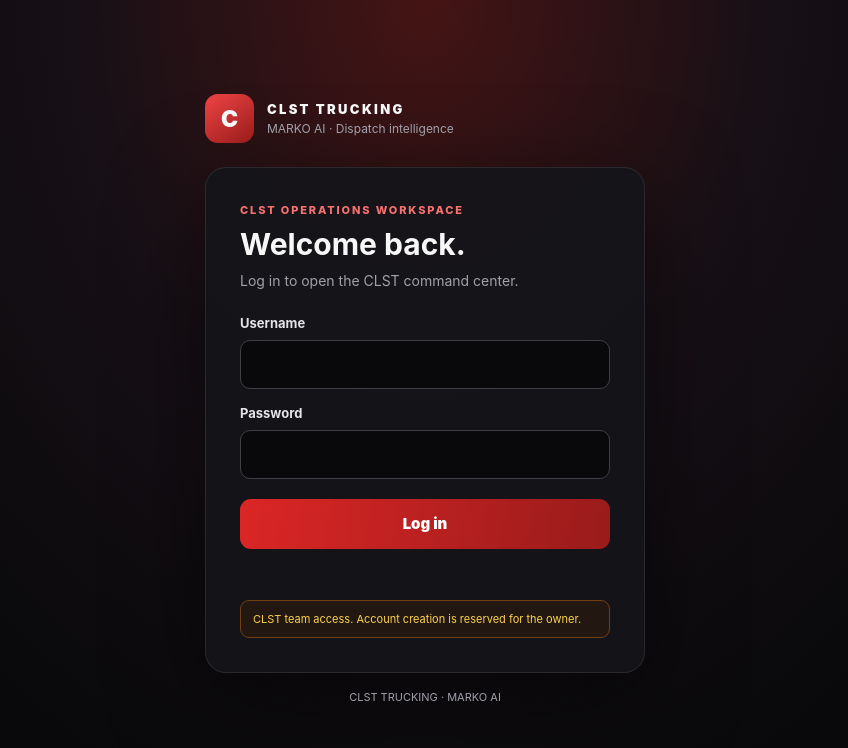
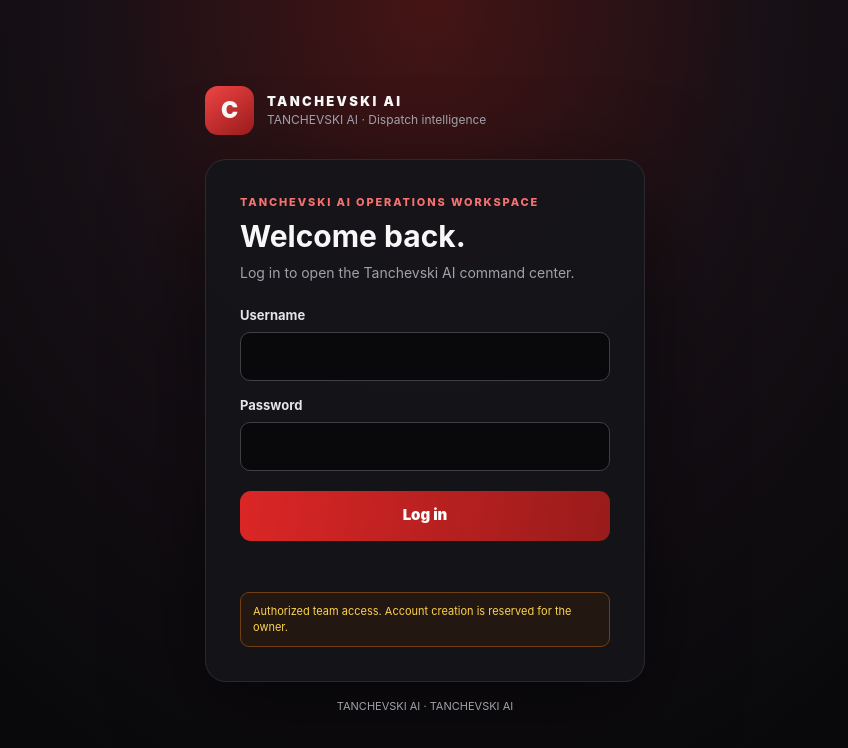
Before and after one commit to clsttruckingllc-web/clst-trucking, a plain HTML site: page login.html in a window 1280 px wide. Shown: the whole page, without its empty margins (215-1063 px from the left). Drawn offline with Linux system fonts and the light colour scheme.

Commit message:
Rebrand login page to Tanchevski AI

```diff
--- a/login.html
+++ b/login.html
@@ -3,7 +3,7 @@
 <head>
 <meta charset="utf-8"><meta name="viewport" content="width=device-width,initial-scale=1">
 <meta name="theme-color" content="#0b0b0d">
-<title>CLST TRUCKING · MARKO AI Login</title>
+<title>TANCHEVSKI AI Login</title>
 <style>
 :root{color-scheme:dark;--bg:#09090b;--panel:#151519;--line:#303039;--text:#f7f7f8;--muted:#a1a1aa;--red:#dc2626;--red2:#991b1b}
 *{box-sizing:border-box}body{margin:0;min-height:100vh;display:grid;place-items:center;padding:22px;background:radial-gradient(ellipse at 50% 0%,#451414 0%,#171016 38%,var(--bg) 76%);font:15px/1.5 Inter,Arial,sans-serif;color:var(--text)}
@@ -16,16 +16,16 @@
 </style>
 </head>
 <body><main class="shell">
-<header class="brand"><div class="mark">C</div><div><div class="brand-name">CLST TRUCKING</div><div class="brand-sub">MARKO AI · Dispatch intelligence</div></div></header>
+<header class="brand"><div class="mark">C</div><div><div class="brand-name">TANCHEVSKI AI</div><div class="brand-sub">TANCHEVSKI AI · Dispatch intelligence</div></div></header>
 <section class="panel">
-<div class="eyebrow">CLST operations workspace</div><h1 id="heading">Welcome back.</h1><p class="intro" id="intro">Log in to open the CLST command center.</p>
+<div class="eyebrow">Tanchevski AI operations workspace</div><h1 id="heading">Welcome back.</h1><p class="intro" id="intro">Log in to open the Tanchevski AI command center.</p>
 <form id="authForm">
 <div class="field"><label for="username">Username</label><input id="username" name="username" autocomplete="username" minlength="3" maxlength="32" pattern="[A-Za-z0-9._-]+" required></div>
 <div class="field"><label for="password">Password</label><input id="password" name="password" type="password" autocomplete="current-password" minlength="8" maxlength="128" required></div>
 <button class="submit" id="submitButton" type="submit">Log in</button><div id="message" role="status" aria-live="polite"></div>
 </form>
-<div class="note">CLST team access. Account creation is reserved for the owner.</div>
-</section><p class="foot">CLST TRUCKING · MARKO AI</p>
+<div class="note">Authorized team access. Account creation is reserved for the owner.</div>
+</section><p class="foot">TANCHEVSKI AI · TANCHEVSKI AI</p>
 </main>
 <script>
 (()=>{'use strict';
@@ -36,6 +36,6 @@ const hex=b=>Array.from(new Uint8Array(b),x=>x.toString(16).padStart(2,'0')).joi
 async function derive(password,salt){const key=await crypto.subtle.importKey('raw',enc(password),'PBKDF2',false,['deriveBits']);return hex(await crypto.subtle.deriveBits({name:'PBKDF2',salt:Uint8Array.from(salt.match(/../g),x=>parseInt(x,16)),iterations:160000,hash:'SHA-256'},key,256))}
 if(sessionStorage.getItem(SESSION)==='yes')location.replace('/');
 $('authForm').addEventListener('submit',async e=>{e.preventDefault();const btn=$('submitButton'),msg=$('message'),username=$('username').value.trim().toLowerCase(),password=$('password').value;btn.disabled=true;btn.textContent='Signing in…';msg.textContent='';
-try{const accounts=read();const account=accounts[username];if(!account||await derive(password,account.salt)!==account.hash)throw Error('Incorrect username or password.');msg.className='ok';msg.textContent='Welcome back. Opening CLST…';sessionStorage.setItem(SESSION,'yes');$('password').value='';location.replace('/')}catch(err){msg.className='';msg.textContent=err.message||'Could not complete sign-in.';btn.disabled=false;btn.textContent='Log in'}});
+try{const accounts=read();const account=accounts[username];if(!account||await derive(password,account.salt)!==account.hash)throw Error('Incorrect username or password.');msg.className='ok';msg.textContent='Welcome back. Opening Tanchevski AI…';sessionStorage.setItem(SESSION,'yes');$('password').value='';location.replace('/')}catch(err){msg.className='';msg.textContent=err.message||'Could not complete sign-in.';btn.disabled=false;btn.textContent='Log in'}});
 })();
 </script></body></html>
```
